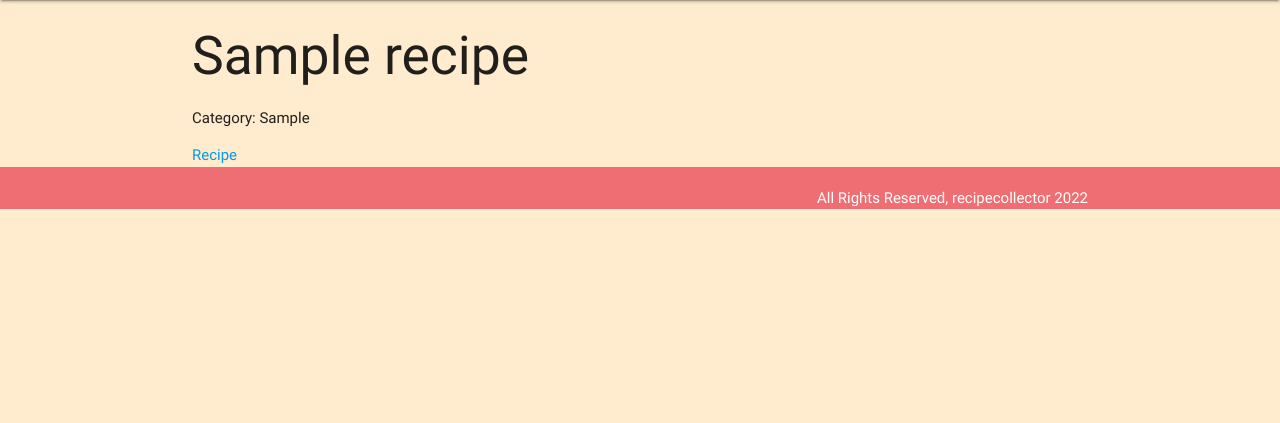
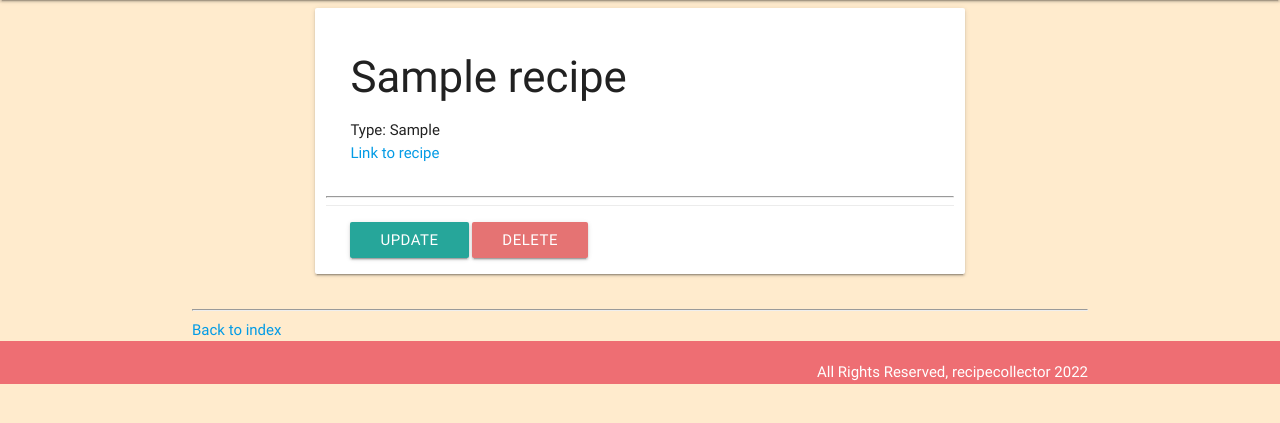
Before and after one commit to sei-ec-remote/Finch_Collector, a Django app: page /recipes/1/ in a window 1280 px wide. Shown: the part 64-487 px from the top of the page. Run offline with Django 3.2, Linux system fonts and the light colour scheme; tables that the repository leaves empty hold one stand-in row (values such as "Sample post").

Commit message:
update rendering and working

```diff
--- a/recipecollector/main_app/templates/recipes/show.html
+++ b/recipecollector/main_app/templates/recipes/show.html
@@ -2,9 +2,29 @@
 {% load static %}
 
 {% block content %}
-
-    <h2>{{ recipe.title }}</h2>
-    <p>Category: {{ recipe.category }}</p>
-    <a href="{{ recipe.source}}">Recipe</a>
+    <div class="container">
+        <div class="row">
+            <div class="card lighten-2 col s12">
+                <div class="card-content">
+                    <div class="card-title">
+                        <h3>{{ recipe.title }}</h3>
+                    </div>
+                    <p> Type: {{ recipe.category }}</p>
+                    <p>
+                        <a href="{{recipe.source}}">
+                            Link to recipe
+                        </a>
+                    </p>
+                    </div>
+                <hr/>
+                <div class="card-action">
+                        <a class="btn" href="{% url 'recipes_update' recipe.id %}">Update</a>
+                        <a class="btn red lighten-2" href="{% url 'recipes_delete' recipe.id %}">Delete</a>
+                </div>
+            </div>
+        </div>
+    </div>
+    <hr/>
+    <a href="/recipes/">Back to index</a>
 
 {% endblock %}
--- a/recipecollector/main_app/urls.py
+++ b/recipecollector/main_app/urls.py
@@ -6,6 +6,7 @@ urlpatterns = [
     path('about/', views.about, name='about'),
     path('recipes/', views.recipes_index, name='recipe_index'),
     path('recipes/<int:recipe_id>/', views.recipes_show, name='recipes_show'),
-    path('recipes/create/', views.RecipeCreate.as_view(), name='recipes_create')
-
+    path('recipes/create/', views.RecipeCreate.as_view(), name='recipes_create'),
+    path('recipes/<int:pk>/update/', views.RecipeUpdate.as_view(), name='recipes_update'),
+    path('recipes/<int:pk>/delete/', views.RecipeDelete.as_view(), name='recipes_delete')
 ]
--- a/recipecollector/main_app/views.py
+++ b/recipecollector/main_app/views.py
@@ -50,3 +50,21 @@ class RecipeCreate(CreateView):
         self.object.save()
         # redirecting to the main index page
         return HttpResponseRedirect('/recipes')
+
+class RecipeUpdate(UpdateView):
+    # use the model Recipe
+    model = Recipe
+    fields = ['title', 'source', 'category']
+    # now we use a function to determine if our form data is valid
+    def form_valid(self, form):
+        # commit=False is useful when we're getting data from a form
+        # but we need to populate with some non-null data
+        # saving with commit=False gets us a model object, then we can add our extra data and save
+        self.object = form.save(commit=False)
+        self.object.save()
+        # pk is the primary key, aka the id of the object
+        return HttpResponseRedirect('/recipes/' + str(self.object.pk))
+
+class RecipeDelete(DeleteView):
+    model = Recipe
+    success_url = '/recipes'
```
